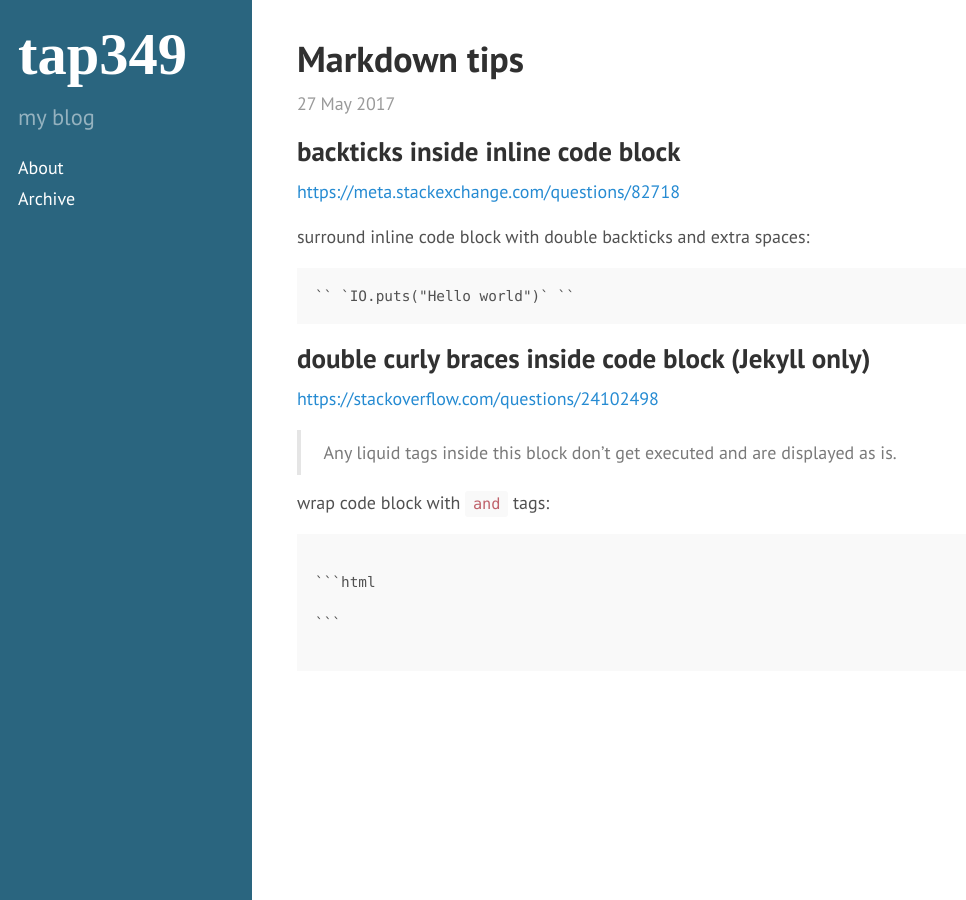
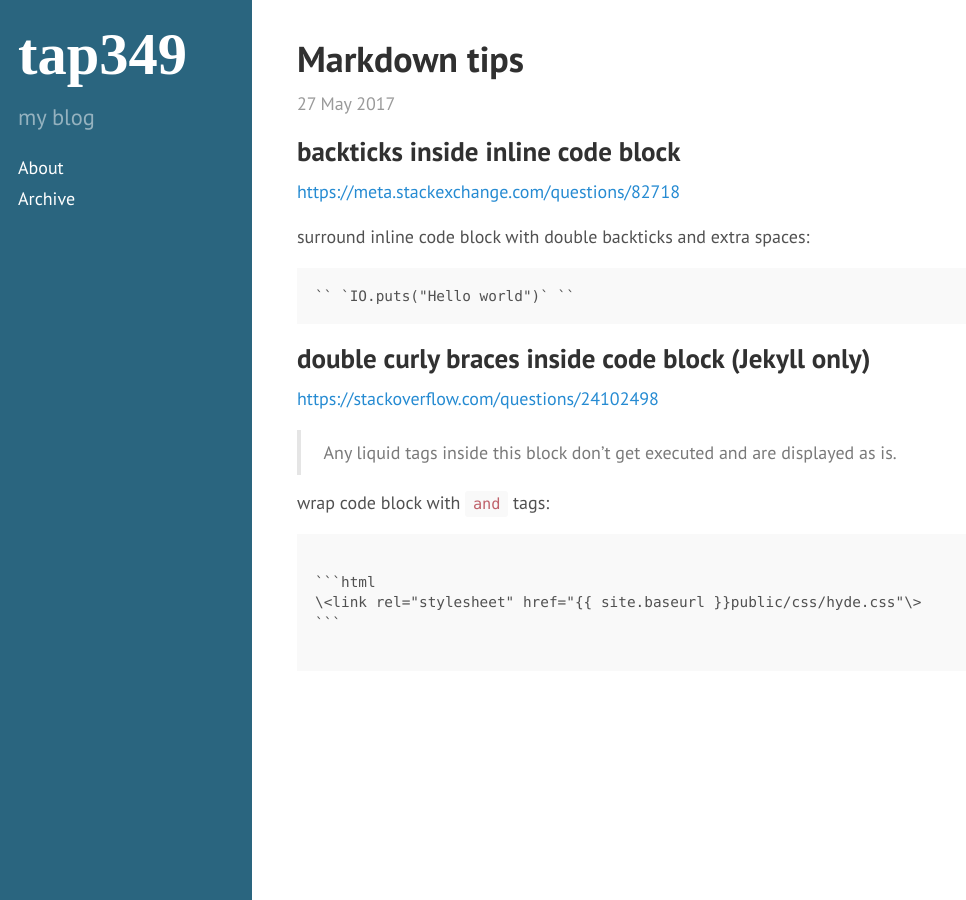
Before and after one commit to tap349/tap349.github.io, a Jekyll site: the page built from _posts/2017-05-28-markdown-tips.md, in a window 1280 px wide. Shown: the whole page, without its empty margins (0-966 px from the left). Built offline with Jekyll 4.4.1, drawn with Linux system fonts in a browser that asks for light colours.

Commit message:
update 2017-07-21_02:42:59

````diff
--- a/_posts/2017-05-28-markdown-tips.md
+++ b/_posts/2017-05-28-markdown-tips.md
@@ -29,7 +29,7 @@ wrap code block with `{% raw %}` and `{% endraw %}` tags:
 <pre>
 {% raw %}
 ```html
-<link rel="stylesheet" href="{{ site.baseurl }}public/css/hyde.css">
+\<link rel="stylesheet" href="{{ site.baseurl }}public/css/hyde.css"\>
 ```
 {% endraw %}
 </pre>
````
